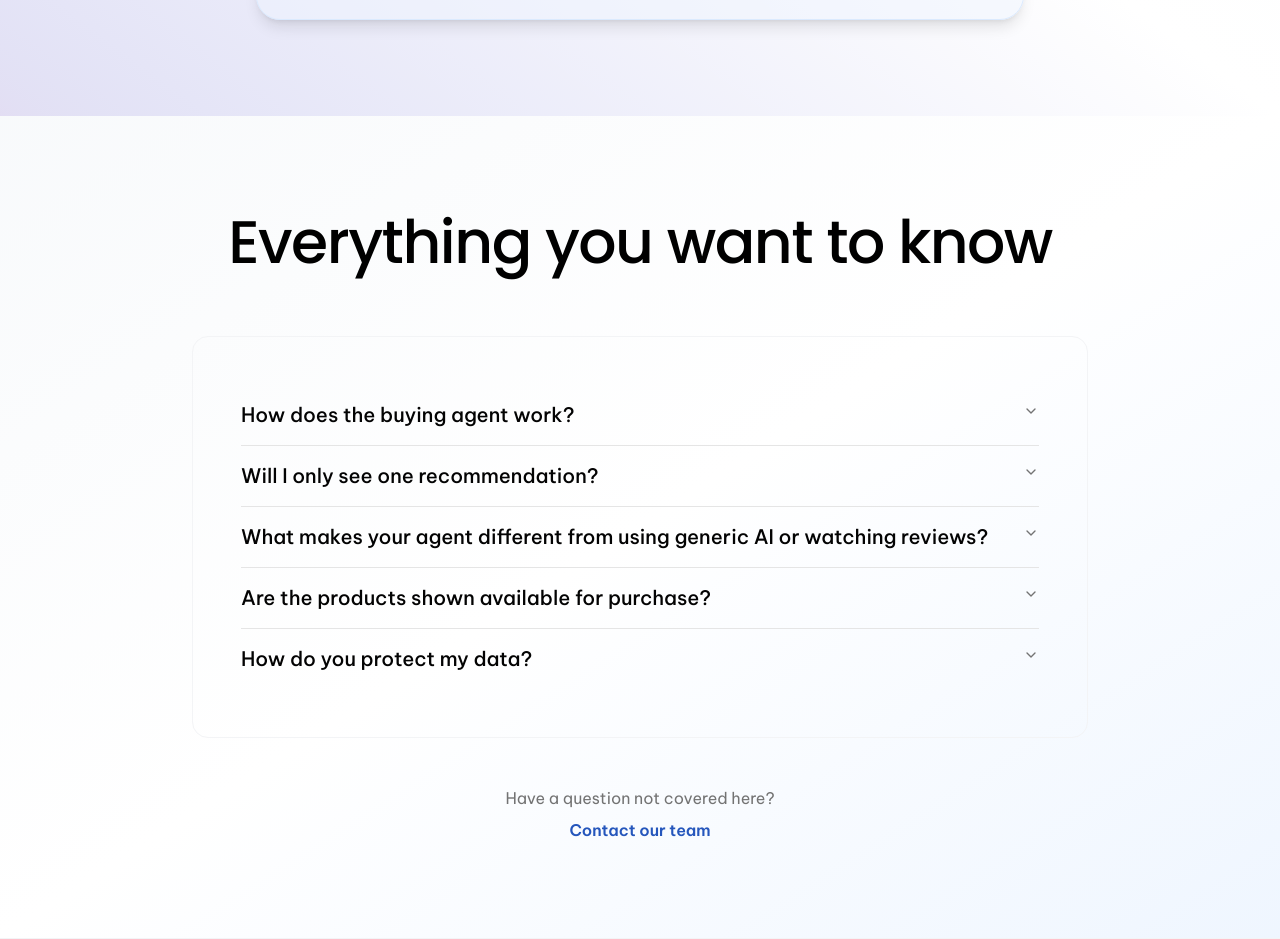
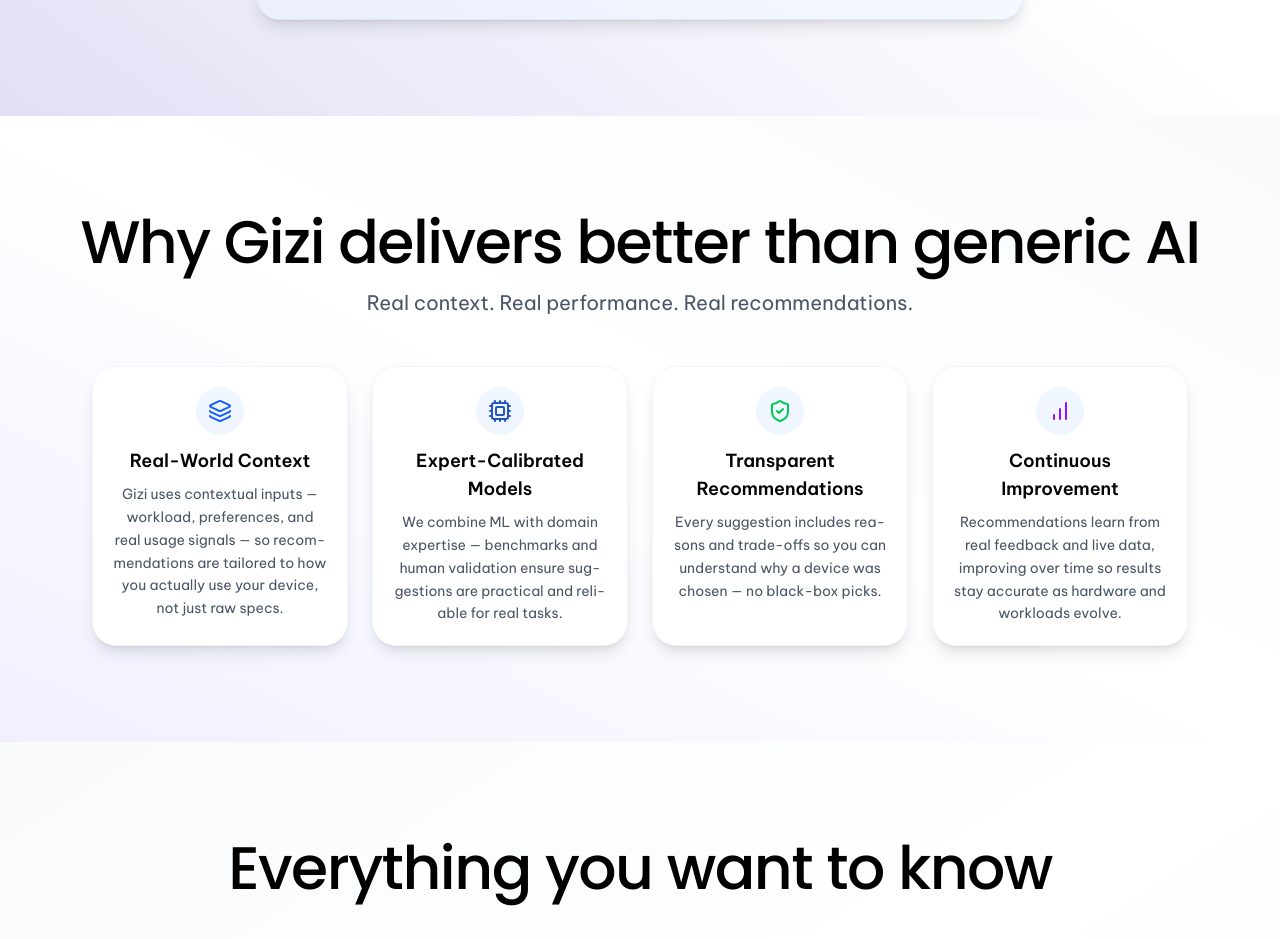
Before and after one commit to clovereighthundred/gizi-landing-page, a React (Vite) app: page / in a window 1280 px wide. Shown: the part 5986-6925 px from the top of the page. Built offline with nearby package versions, Linux system fonts and the light colour scheme.

Commit message:
feat: add ValueProp component to Homepage

```diff
--- a/src/components/Homepage.tsx
+++ b/src/components/Homepage.tsx
@@ -5,6 +5,7 @@
 import Hero from "./Hero";
 import Problem from "./Problem";
 import Solution from "./Solution";
+import ValueProp from "./ValueProp";
 import Benefits from "./Benefits";
 import Faqs from "./Faqs";
 import Footer from "./Footer";
@@ -19,6 +20,7 @@
       <Problem />
       <Solution />
       <Benefits />
+      <ValueProp />
       <Faqs />
       <Footer />
     </div>
```
